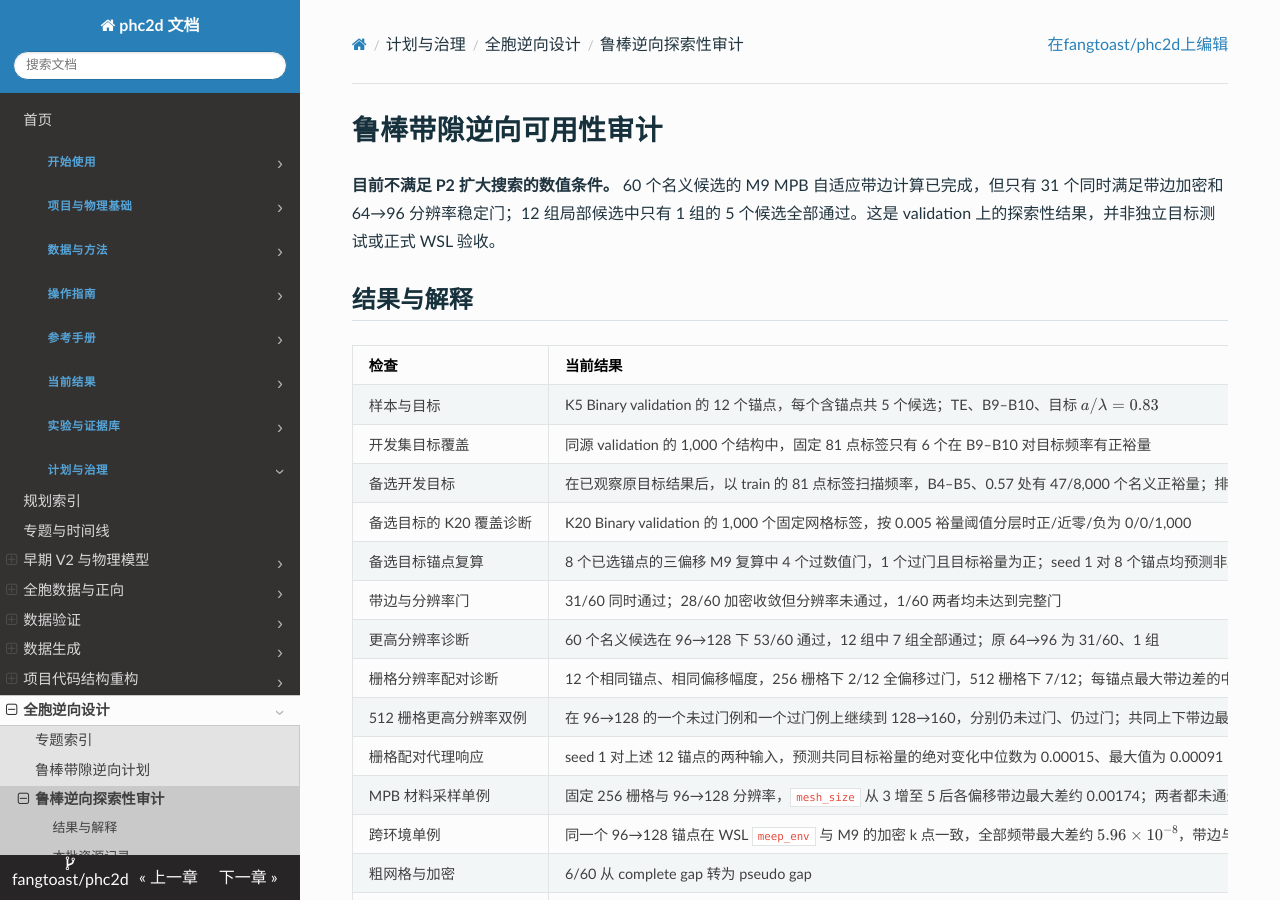
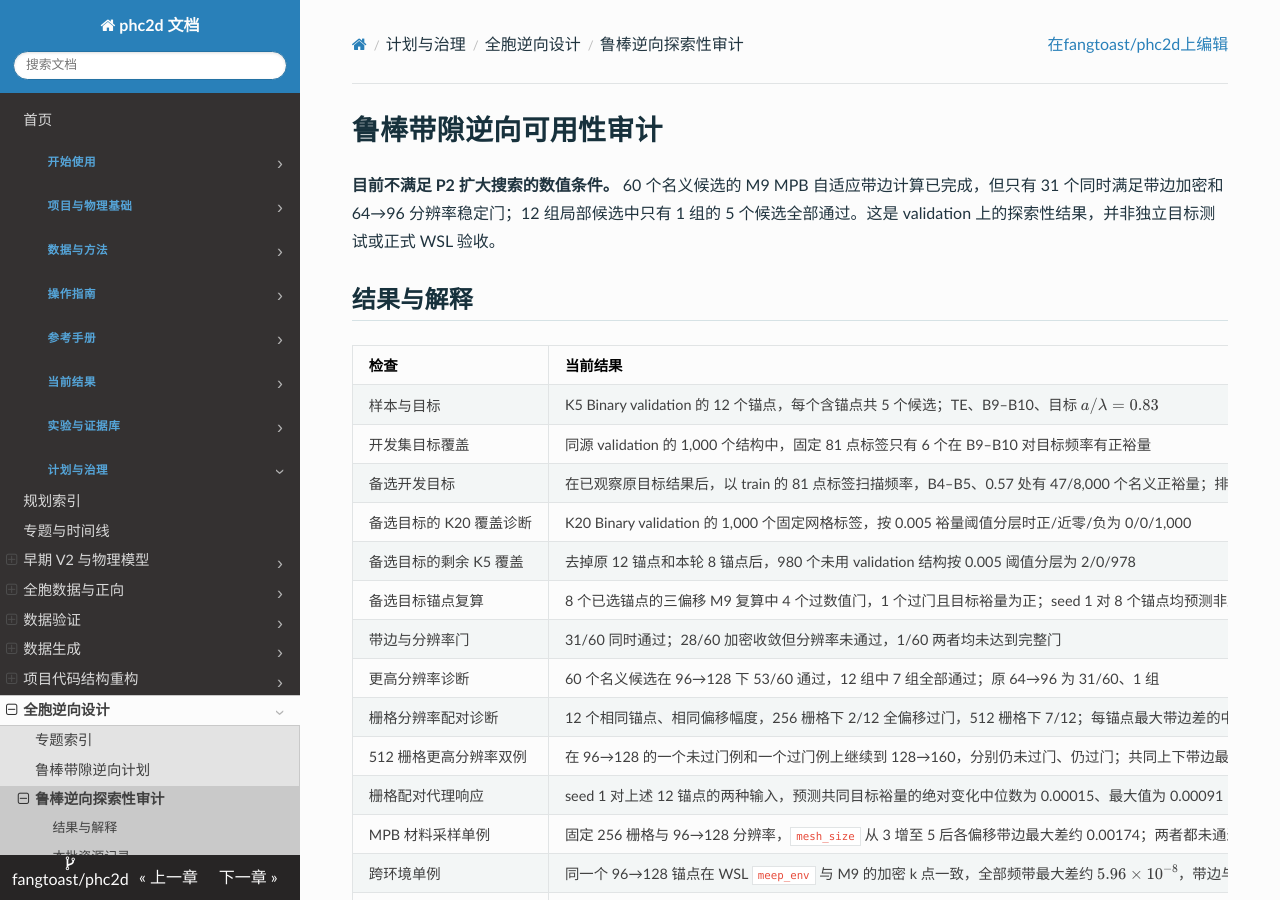
Before and after one commit to fangtoast/phc2d, an MkDocs documentation site: the page built from docs/results/inverse/鲁棒带隙逆向可用性审计.md, in a window 1280 px wide and 900 px high. Built offline with MkDocs 1.6.1, drawn with Linux system fonts in a browser that asks for light colours.

Commit message:
Record remaining independent audit coverage

```diff
--- a/docs/results/inverse/鲁棒带隙逆向可用性审计.md
+++ b/docs/results/inverse/鲁棒带隙逆向可用性审计.md
@@ -37,6 +37,7 @@ source_artifacts:
 | 开发集目标覆盖 | 同源 validation 的 1,000 个结构中，固定 81 点标签只有 6 个在 B9–B10 对目标频率有正裕量 | 是名义粗标签统计；未加密带边、未施加扰动，不等于物理成功数，也不能外推 test |
 | 备选开发目标 | 在已观察原目标结果后，以 train 的 81 点标签扫描频率，B4–B5、0.57 处有 47/8,000 个名义正裕量；排除原锚点后 validation 的正/近零/负层分别有 6/0/982 个 | 新目标属于事后开发诊断；按原三层要求缺少近零层，不能视为完整独立审计或正式测试 |
 | 备选目标的 K20 覆盖诊断 | K20 Binary validation 的 1,000 个固定网格标签，按 0.005 裕量阈值分层时正/近零/负为 0/0/1,000 | 阈值与上行不同；该目标不能直接用这批 K20 validation 补足缺失层，不能外推其他目标或物理结果 |
+| 备选目标的剩余 K5 覆盖 | 去掉原 12 锚点和本轮 8 锚点后，980 个未用 validation 结构按 0.005 阈值分层为 2/0/978 | 不足以补成每层 4 个的独立新批；阈值是训练集诊断后的新口径，不与原 0.002 分层混合 |
 | 备选目标锚点复算 | 8 个已选锚点的三偏移 M9 复算中 4 个过数值门，1 个过门且目标裕量为正；seed 1 对 8 个锚点均预测非正，漏判该正例 | 仅锚点而非优化候选；此例的共同区间很窄，仍需更高分辨率与未见扰动检查 |
 | 带边与分辨率门 | 31/60 同时通过；28/60 加密收敛但分辨率未通过，1/60 两者均未达到完整门 | 主要瓶颈是当前结构上的分辨率，而非求解任务失败 |
 | 更高分辨率诊断 | 60 个名义候选在 96→128 下 53/60 通过，12 组中 7 组全部通过；原 64→96 为 31/60、1 组 | 6 个候选仍未通过分辨率门、1 个未通过加密门；两套协议分别记录 |
```
